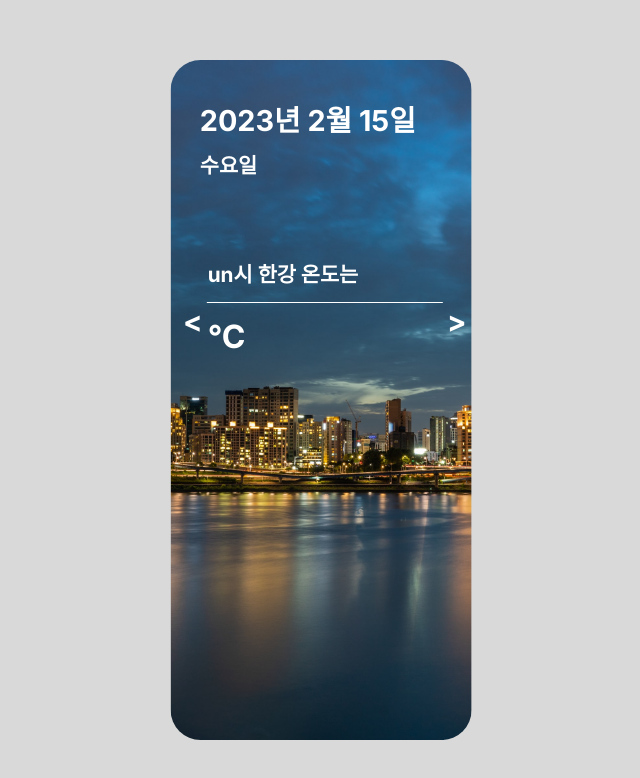
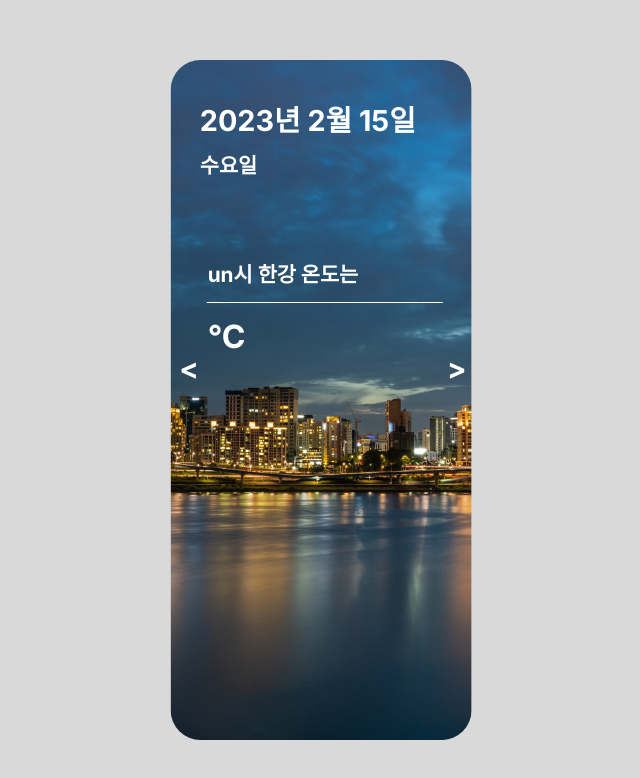
Before and after one commit to GSMHRM/notify, a React (Create React App) app: page /hangang in a window 1280 px wide. Shown: the top 778 px of the page, without its empty margins (319-959 px from the left). Built offline with nearby package versions, Linux system fonts and the light colour scheme; no server answers.

Commit message:
fix >button

```diff
--- a/src/components/css/HanGang.module.css
+++ b/src/components/css/HanGang.module.css
@@ -59,16 +59,16 @@ body {
     font-size: 2rem;
   }
   .incontainer .prebutton{
-    position: relative;
+    position: fixed;
     color: #fff;
     text-decoration: none;
     left: 98%;
-    bottom: 10%;
+    bottom: 52.3%;
   }
   .incontainer .backbutton{
-    position: relative;
+    position: fixed;
     color: #fff;
     text-decoration: none;
-    left:-10%;
-    bottom: 10%;
+    left:-4%;
+    bottom: 52.3%;
   }
--- a/src/components/css/fidust.module.css
+++ b/src/components/css/fidust.module.css
@@ -56,16 +56,16 @@ body {
   width: 93%;
 }
 .in__container .prebutton{
-  position: relative;
+  position: fixed;
   color: #fff;
   text-decoration: none;
   left: 98%;
-  bottom: 10%;
+  bottom: 52.3%;
 }
 .in__container .backbutton{
-  position: relative;
+  position: fixed;
   color: #fff;
   text-decoration: none;
-  left:-10%;
-  bottom: 10%;
+  left:-4%;
+  bottom: 52.3%;
 }
```
